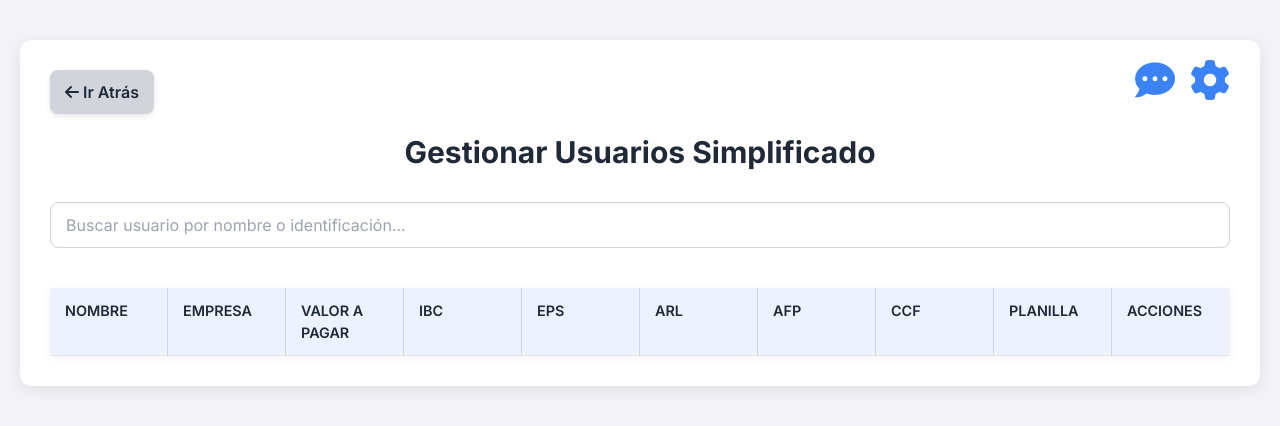
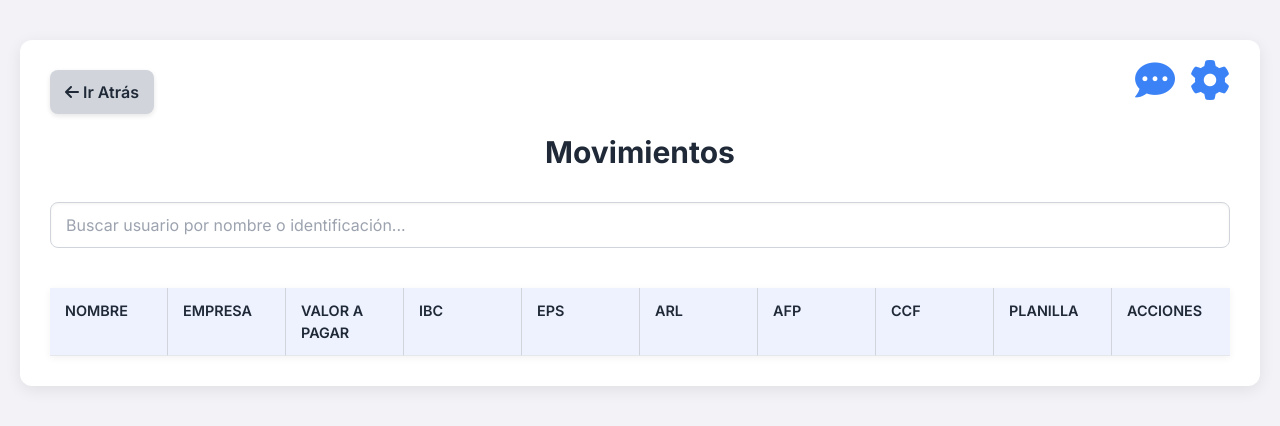
Before and after one commit to soavanzar/FACBA, a plain HTML site: page movimientos.html in a window 1280 px wide. Drawn offline with nearby package versions, Linux system fonts and the light colour scheme; no server answers.

Commit message:
Update movimientos.html

```diff
--- a/movimientos.html
+++ b/movimientos.html
@@ -797,7 +797,7 @@
             <i class="fas fa-arrow-left"></i> Ir Atrás
         </a>
 
-        <h1 class="text-3xl font-bold text-center mb-8 text-gray-800">Gestionar Usuarios Simplificado</h1>
+        <h1 class="text-3xl font-bold text-center mb-8 text-gray-800">Movimientos</h1>
 
         <div class="top-icons">
             <i class="fas fa-comment-dots chat-button" id="chat-button" title="Abrir Chat"></i>
```
